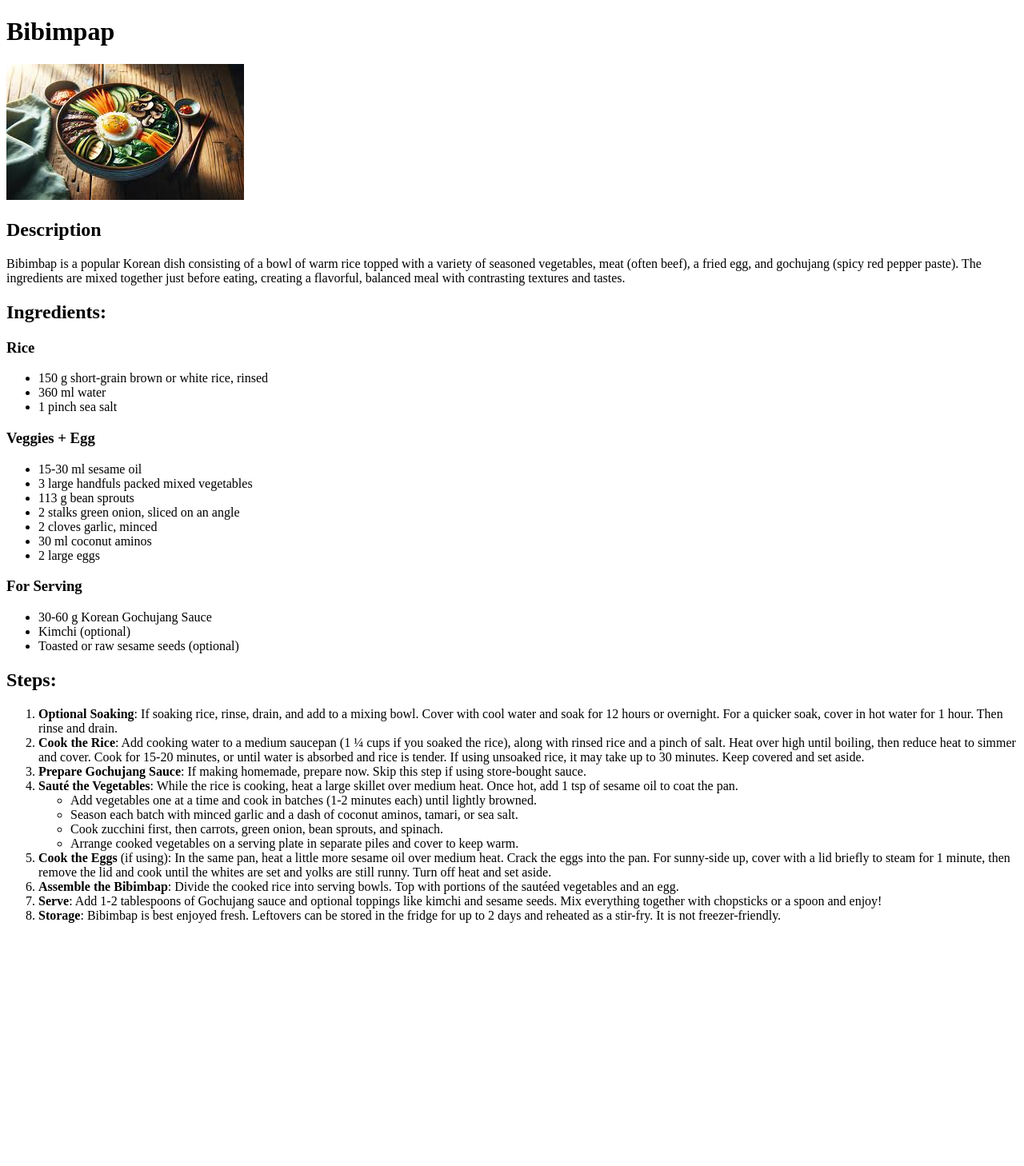
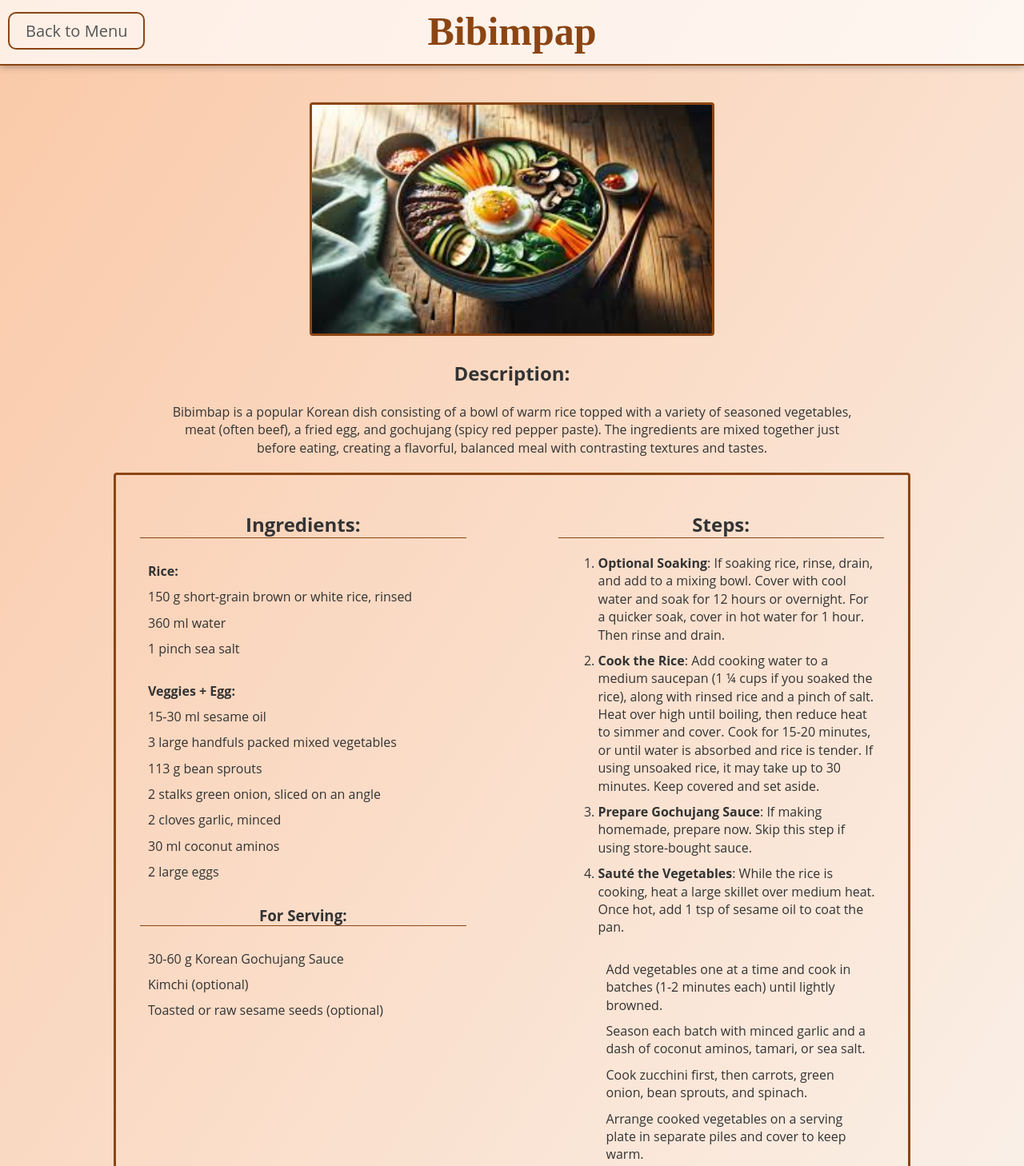
Before and after one commit to AnalyticsMage/odin-recipes, a plain HTML site: page recipes/bibimbap.html in a window 1280 px wide. Shown: the top 1458 px of the page at 80% size. Before the commit the page ends 1170 px from the top, so only its background shows below. Drawn offline with Linux system fonts and the light colour scheme.

Commit message:
Styling added to the recipe pages

```diff
--- a/recipes/bibimbap.html
+++ b/recipes/bibimbap.html
@@ -4,25 +4,35 @@
     <meta charset="UTF-8">
     <meta name="viewport" content="width=device-width, initial-scale=1.0">
     <title>Bibimbap</title>
+    <link rel="stylesheet" href="../styles.css">
 </head>
 <body>
-    <h1>Bibimpap</h1>
-    <img src="../images/bibim.jpeg" alt="Picture of Delicious Bibimbap">
+    <div class="top-bar">
+        <a class="not-main" href="../index.html">Back to Menu</a>
+        <h1 class="top-recipe">Bibimpap</h1>
+    </div>
+    <img class="top-recipe" src="../images/bibim.jpeg" alt="Picture of Delicious Bibimbap" width="500">
 
-    <h2>Description</h2>
+    <div class="description">
+        <h2>Description:</h2>
         <p>Bibimbap is a popular Korean dish consisting of a bowl of warm rice topped with a variety of seasoned vegetables, meat (often beef), a fried egg, and gochujang (spicy red pepper paste). The ingredients are mixed together just before eating, creating a flavorful,
         balanced meal with contrasting textures and tastes.</p>
+    </div>
 
+    <div class="recipe-container">
+        <div class="ingredients-container">
             <h2>Ingredients:</h2>
-    <h3>Rice</h3>
+
             <ul>
+                <li><strong>Rice:</strong></li>
                 <li>150 g short-grain brown or white rice, rinsed</li>
                 <li>360 ml water</li>
                 <li>1 pinch sea salt</li>
             </ul>
 
-    <h3>Veggies + Egg</h3>
+
             <ul>
+                <li><strong>Veggies + Egg:</strong></li>
                 <li>15-30 ml sesame oil</li>
                 <li>3 large handfuls packed mixed vegetables</li>
                 <li>113 g bean sprouts</li>
@@ -32,17 +42,19 @@
                 <li>2 large eggs</li>
             </ul>
 
-    <h3>For Serving</h3>
+            <h3>For Serving:</h3>
             <ul>
                 <li>30-60 g Korean Gochujang Sauce</li>
                 <li>Kimchi (optional)</li>
                 <li>Toasted or raw sesame seeds (optional)</li>
             </ul>
+        </div>
 
 
-
+        <div class="instructions-container">
         <h2>Steps:</h2>
         <ol>
+
             <li>
                 <strong>Optional Soaking</strong>: If soaking rice, rinse, drain, and add to a mixing bowl. Cover with cool water and soak for 12 hours or overnight. For a quicker soak, cover in hot water for 1 hour. Then rinse and drain.
             </li>
@@ -73,7 +85,9 @@
             <li>
                 <strong>Storage</strong>: Bibimbap is best enjoyed fresh. Leftovers can be stored in the fridge for up to 2 days and reheated as a stir-fry. It is not freezer-friendly.
             </li>
+
         </ol>
-
+        </div>
+    </div>
 </body>
 </html>
--- /dev/null
+++ b/styles.css
@@ -0,0 +1,144 @@
+body {
+    background: linear-gradient(to bottom right, #fac9a8, #faf5f0);
+    font-family: 'Open Sans', sans-serif;
+    color: #333;
+    padding-top: 120px;
+
+}
+body.main {
+    text-align: center;
+    padding: 100px 20px; /* Adds space from the top of the page */
+    min-height: 100vh;
+}
+
+.top-recipe {
+    text-align: center;
+    align-items: center;
+
+}
+
+h1 {
+    font-family: 'Nanum Myeongjo', serif;
+    font-size: 50px;
+    color: #8b4513;
+    font-weight: 900;
+    margin-bottom: 30px; /* Adds space between the title and the list */
+}
+
+h2,
+h3 {
+
+    text-align: center;
+    margin-bottom: 20px; /* Adds space between the title and the list */
+    margin-top: 15px; /* Adds space between the title and the list */
+
+}
+.recipe-container h2,
+h3 {
+    border-bottom: 1.5px solid #8b4513;
+
+}
+
+ul {
+    list-style-type: none;
+    padding: 0;
+    margin: 30px 0;
+}
+
+li {
+    margin: 10px;
+    line-height: 1.4;
+
+}
+
+li.main {
+    margin: 30px 0;
+
+}
+
+a {
+    font-size: 20px;
+    text-decoration: none;
+    color: #555;
+    padding: 8px 20px;
+    border: 2px solid #8b4513;
+    border-radius: 10px;
+    transition: background-color 0.3s, color 0.3s;
+
+}
+a.not-main {
+    position: fixed;
+    top: 15px;
+    left: 10px;
+    display: inline-block;
+
+}
+
+a:hover {
+    background-color: #8b4513;
+    color: #fff;
+}
+
+img {
+    display: block;
+    margin: 0 auto;
+    margin-bottom: 30px;
+    border: 3px solid #8b4513;
+    border-radius: 4px;
+}
+
+
+.description {
+    text-align: center;
+    margin: 20px 200px;
+    line-height: 1.4;
+
+}
+
+.recipe-container {
+    max-width: 950px;         /* Limits the width of the container */
+    margin: 0 auto;           /* Centers the container */
+    padding: 20px;
+    border: 3px solid #8b4513;  /* Sets border color and thickness */
+    border-radius: 4px;         /* Optional: rounded corners */
+
+}
+
+.recipe-container::after {
+    content: "";               /* Creates a pseudo-element */
+    display: table;            /* Clears the floats */
+    clear: both;               /* Ensures the container expands */
+}
+.ingredients-container, .instructions-container {
+    width: 45%;               /* Width for each column */
+    float: left;              /* Aligns elements to the left to create columns */
+    box-sizing: border-box;   /* Ensures padding doesn’t increase width */
+    padding: 10px;
+}
+
+.ingredients-container {
+    margin-right: 5%;         /* Adds space between columns */
+}
+
+.instructions-container {
+    margin-left: 5%;
+}
+
+.top-bar {
+    position: fixed;
+    top: 0;
+    right: 0;
+    left: 0;
+    z-index: 1000;
+    height: 60px; /* Adjust this value to increase or decrease the height */
+    background-color: rgba(255, 255, 255, 0.7); /* Semi-transparent background */
+    border-bottom: 2px solid #8b4513; /* Optional: a border at the bottom */
+    padding: 10px; /* Optional: internal padding */
+    box-shadow: 0 2px 8px rgba(0, 0, 0, 0.3);
+    text-align: center;
+}
+
+h1.top-recipe {
+    margin: 0;
+    top: 0;
+}
```
Also changed, not shown: index.html (+5 -4 lines), recipes/saag_paneer.html (+18 -4 lines), recipes/summer_rolls.html (+19 -5 lines), images/rolls.jpg, images/saag.jpg. Lines whose indentation alone changed are shown as unchanged.
